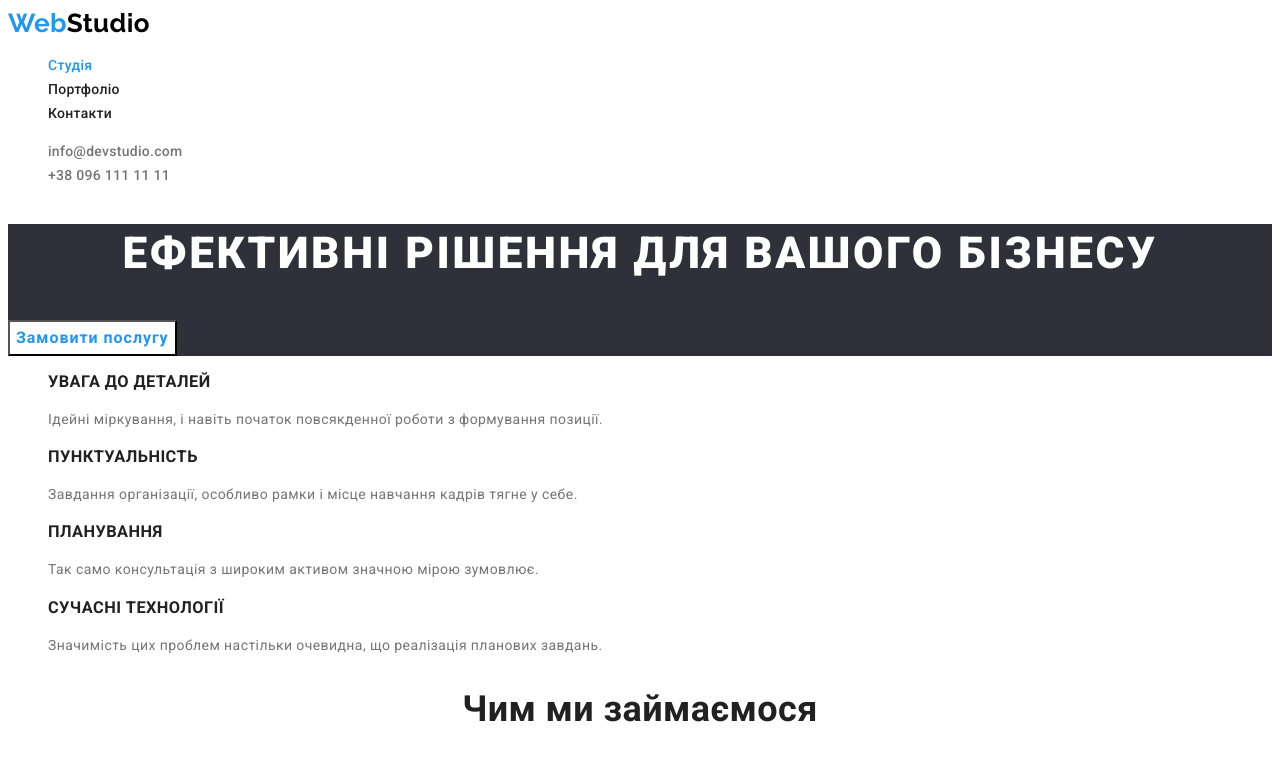
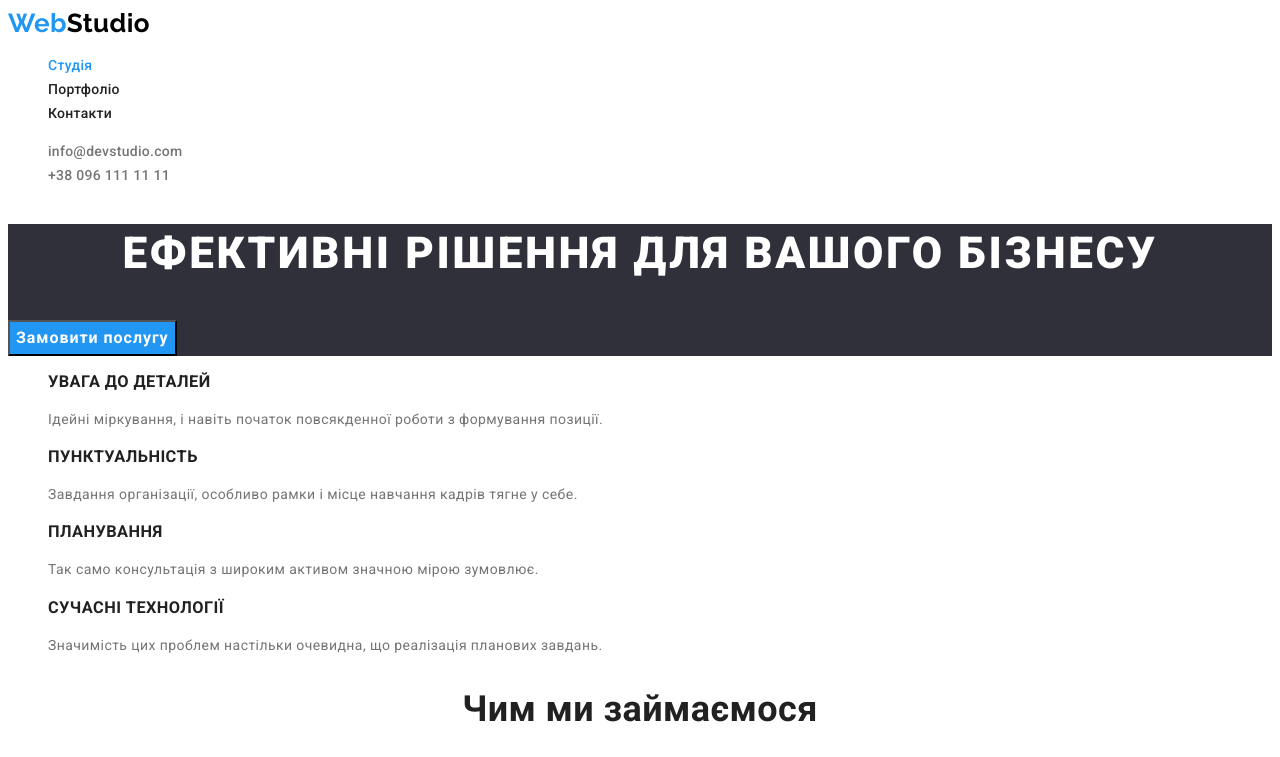
Before and after one commit to TaurusVB/goit-markup-hw-03, a plain HTML site: page index.html in a window 1280 px wide. In both pictures the pointer is over the button "Замовити послугу". Shown: the top 757 px of the page. Drawn offline with Linux system fonts and the light colour scheme.

Commit message:
Update styles.css

```diff
--- a/css/styles.css
+++ b/css/styles.css
@@ -217,8 +217,8 @@ body {
 
 .button.primary:hover,
 .button.primary:focus {
-    color: var(--accent-color);
-    background-color: var(--main-background-color);
+    color: var(var(--white-text-color);
+    background-color: #188CE8;
 }
 
 
```
